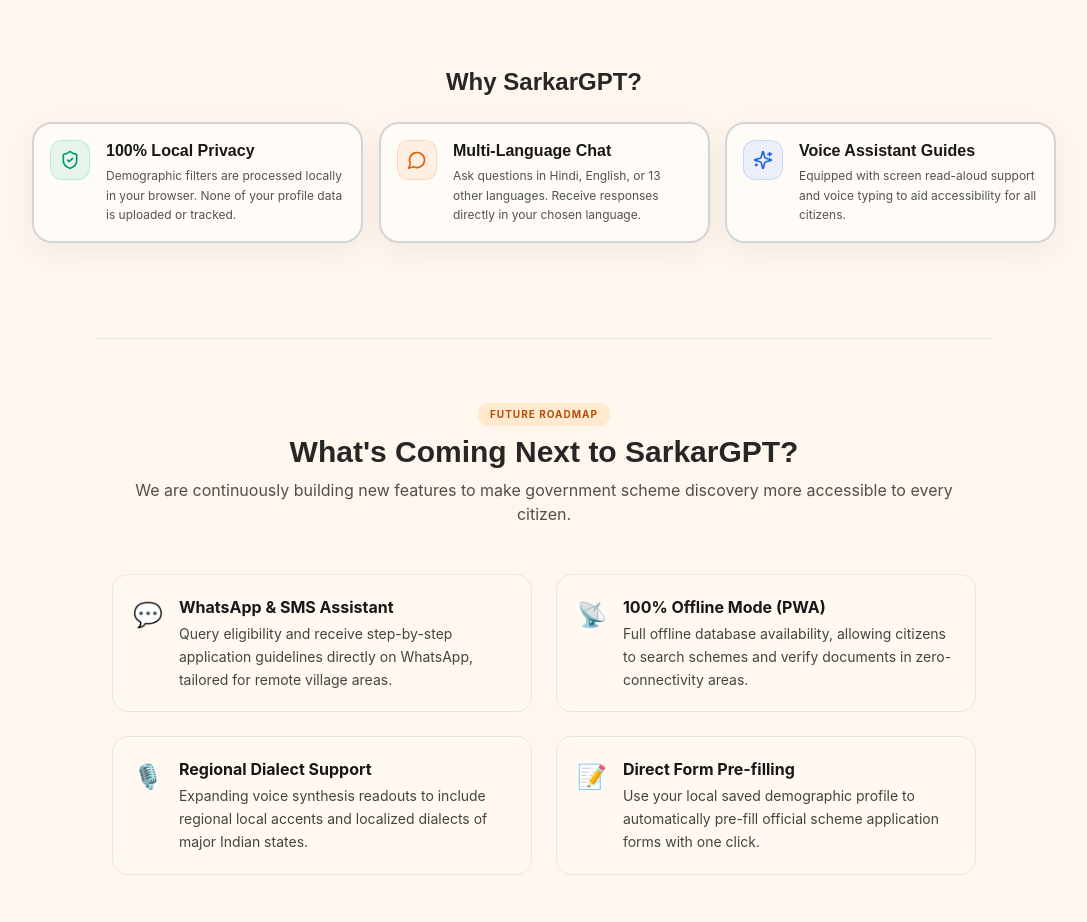
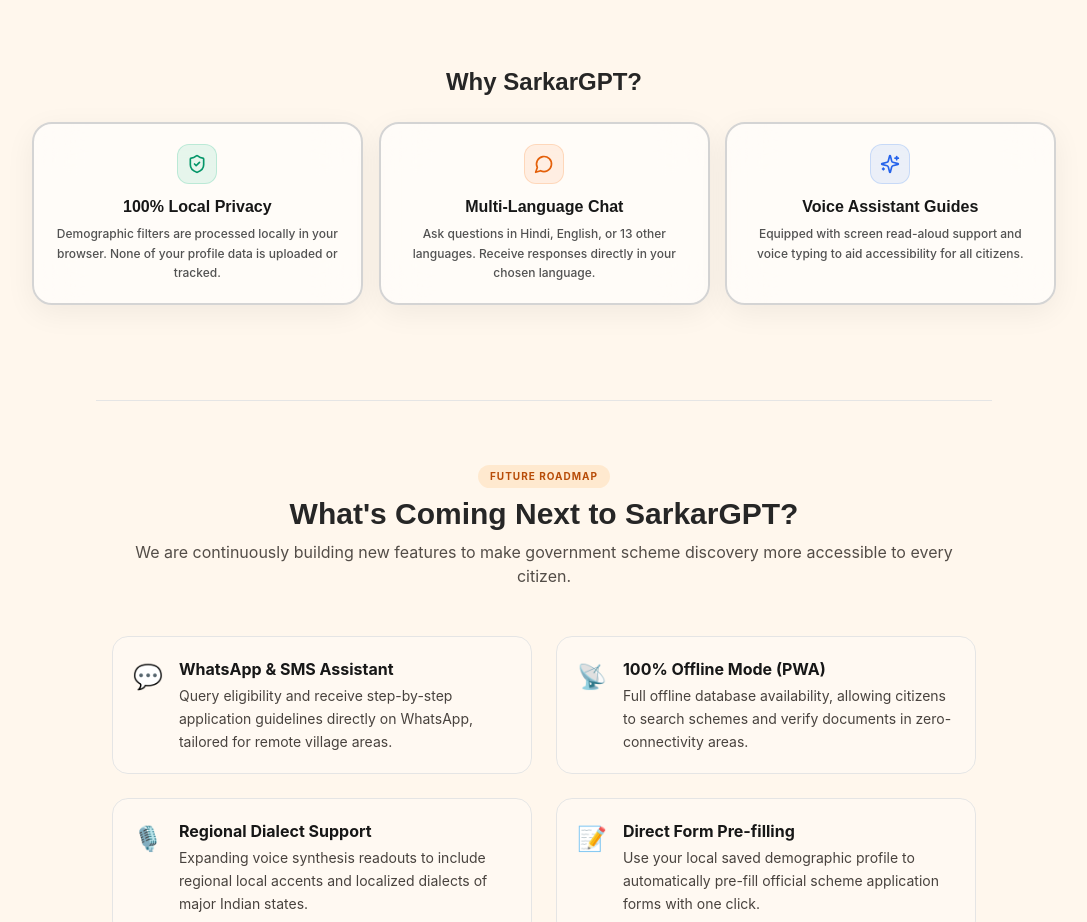
Before and after one commit to Aman-2518/Sarkar-GPT, a Next.js app: page / in a window 1280 px wide. Shown: the part 1740-2662 px from the top of the page, without its empty margins (96-1183 px from the left). Built offline with nearby package versions, Linux system fonts and the light colour scheme.

Commit message:
design: convert Why SarkarGPT section to vertical cards with bold display headers

```diff
--- a/app/page.tsx
+++ b/app/page.tsx
@@ -724,16 +724,16 @@
           {/* Card 1 */}
           <motion.div
             whileHover={{ scale: 1.02, y: -2 }}
-            className="card !p-4 flex gap-4 items-start border-2 border-neutral-300 dark:border-zinc-700 bg-white/60 dark:bg-zinc-900/40 hover:border-emerald-500/40 dark:hover:border-emerald-500/30 transition-all duration-300"
+            className="card !p-5 flex flex-col items-center text-center gap-3 border-2 border-neutral-300 dark:border-zinc-700 bg-white/60 dark:bg-zinc-900/40 hover:border-emerald-500/40 dark:hover:border-emerald-500/30 transition-all duration-300"
           >
-            <span className="grid h-10 w-10 shrink-0 place-items-center rounded-xl bg-emerald-500/10 text-emerald-600 dark:text-emerald-400 border border-emerald-500/20">
+            <span className="grid h-10 w-10 place-items-center rounded-xl bg-emerald-500/10 text-emerald-600 dark:text-emerald-400 border border-emerald-500/20">
               <ShieldCheck size={20} />
             </span>
-            <div className="flex flex-col gap-1">
-              <h3 className="font-display font-bold text-base text-neutral-900 dark:text-white leading-snug">
+            <div className="flex flex-col gap-1.5">
+              <h3 className="font-display font-extrabold text-base text-neutral-900 dark:text-white leading-snug">
                 100% Local Privacy
               </h3>
-              <p className="text-xs text-neutral-600 dark:text-neutral-300 leading-relaxed">
+              <p className="text-xs text-neutral-600 dark:text-neutral-350 leading-relaxed font-medium">
                 Demographic filters are processed locally in your browser. None of your profile data is uploaded or tracked.
               </p>
             </div>
@@ -742,16 +742,16 @@
           {/* Card 2 */}
           <motion.div
             whileHover={{ scale: 1.02, y: -2 }}
-            className="card !p-4 flex gap-4 items-start border-2 border-neutral-300 dark:border-zinc-700 bg-white/60 dark:bg-zinc-900/40 hover:border-saffron-500/40 dark:hover:border-saffron-500/30 transition-all duration-300"
+            className="card !p-5 flex flex-col items-center text-center gap-3 border-2 border-neutral-300 dark:border-zinc-700 bg-white/60 dark:bg-zinc-900/40 hover:border-saffron-500/40 dark:hover:border-saffron-500/30 transition-all duration-300"
           >
-            <span className="grid h-10 w-10 shrink-0 place-items-center rounded-xl bg-saffron-500/10 text-saffron-600 dark:text-saffron-400 border border-saffron-500/20">
+            <span className="grid h-10 w-10 place-items-center rounded-xl bg-saffron-500/10 text-saffron-600 dark:text-saffron-400 border border-saffron-500/20">
               <MessageCircle size={20} />
             </span>
-            <div className="flex flex-col gap-1">
-              <h3 className="font-display font-bold text-base text-neutral-900 dark:text-white leading-snug">
+            <div className="flex flex-col gap-1.5">
+              <h3 className="font-display font-extrabold text-base text-neutral-900 dark:text-white leading-snug">
                 Multi-Language Chat
               </h3>
-              <p className="text-xs text-neutral-600 dark:text-neutral-300 leading-relaxed">
+              <p className="text-xs text-neutral-600 dark:text-neutral-350 leading-relaxed font-medium">
                 Ask questions in Hindi, English, or 13 other languages. Receive responses directly in your chosen language.
               </p>
             </div>
@@ -760,16 +760,16 @@
           {/* Card 3 */}
           <motion.div
             whileHover={{ scale: 1.02, y: -2 }}
-            className="card !p-4 flex gap-4 items-start border-2 border-neutral-300 dark:border-zinc-700 bg-white/60 dark:bg-zinc-900/40 hover:border-blue-500/40 dark:hover:border-blue-500/30 transition-all duration-300"
+            className="card !p-5 flex flex-col items-center text-center gap-3 border-2 border-neutral-300 dark:border-zinc-700 bg-white/60 dark:bg-zinc-900/40 hover:border-blue-500/40 dark:hover:border-blue-500/30 transition-all duration-300"
           >
-            <span className="grid h-10 w-10 shrink-0 place-items-center rounded-xl bg-blue-500/10 text-blue-600 dark:text-blue-400 border border-blue-500/20">
+            <span className="grid h-10 w-10 place-items-center rounded-xl bg-blue-500/10 text-blue-600 dark:text-blue-400 border border-blue-500/20">
               <Sparkles size={20} />
             </span>
-            <div className="flex flex-col gap-1">
-              <h3 className="font-display font-bold text-base text-neutral-900 dark:text-white leading-snug">
+            <div className="flex flex-col gap-1.5">
+              <h3 className="font-display font-extrabold text-base text-neutral-900 dark:text-white leading-snug">
                 Voice Assistant Guides
               </h3>
-              <p className="text-xs text-neutral-600 dark:text-neutral-300 leading-relaxed">
+              <p className="text-xs text-neutral-600 dark:text-neutral-350 leading-relaxed font-medium">
                 Equipped with screen read-aloud support and voice typing to aid accessibility for all citizens.
               </p>
             </div>
```
